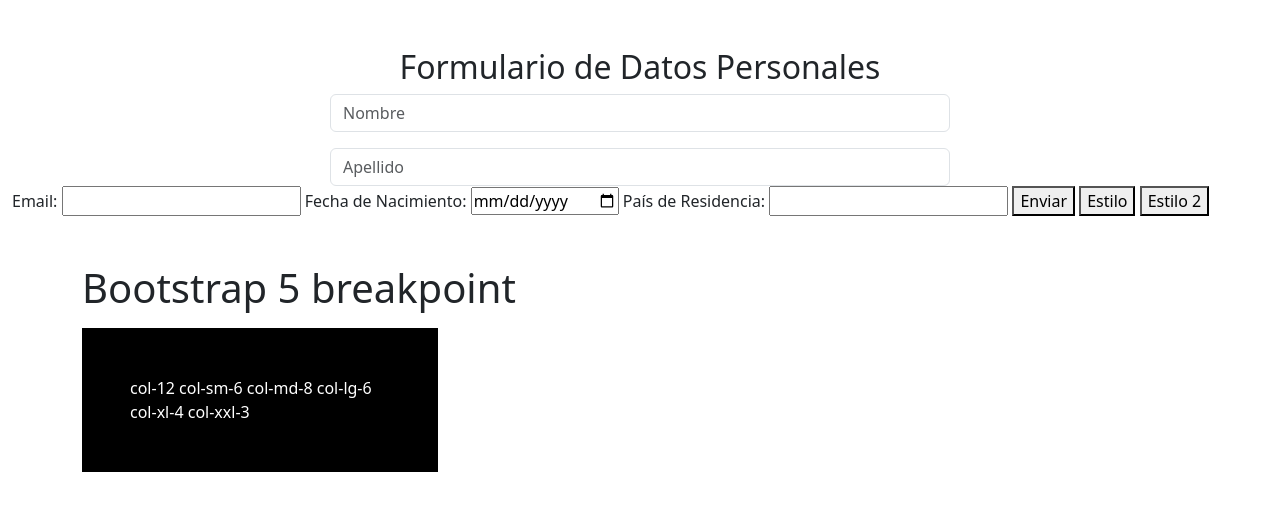
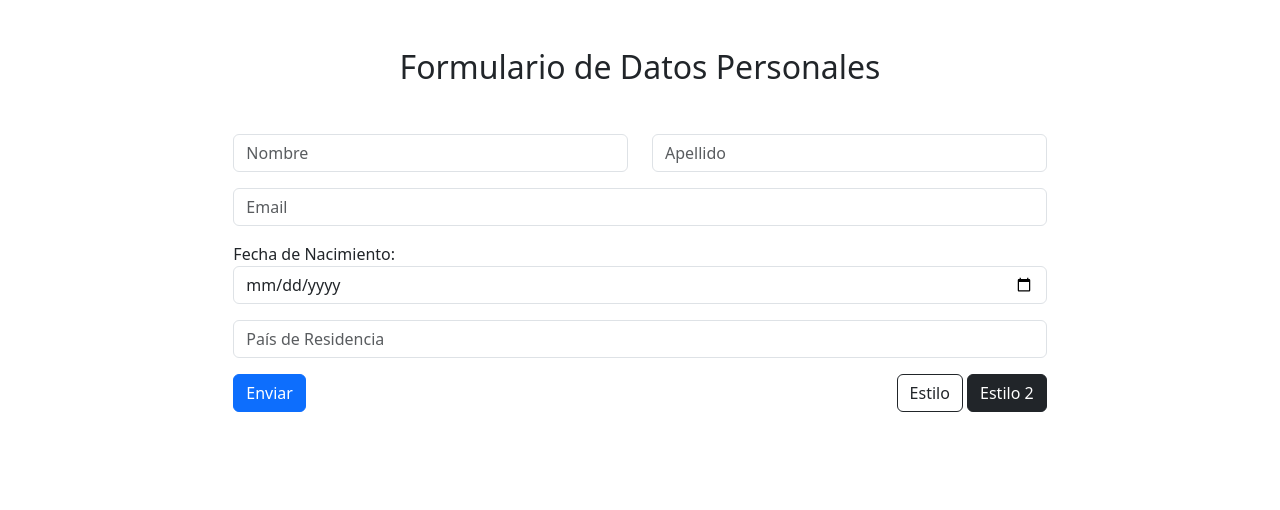
Before and after one commit to PMIglesias/bootcamp-fullstack-CILSA, a plain HTML site: page clase05/index.html in a window 1280 px wide. Drawn offline with nearby package versions, Linux system fonts and the light colour scheme.

Commit message:
Creado form con bootstrap

```diff
--- a/clase05/index.html
+++ b/clase05/index.html
@@ -1,5 +1,5 @@
 <!DOCTYPE html>
-<html lang="en">
+<html lang="en" data-bs-theme="light">
 
 <head>
     <meta charset="UTF-8">
@@ -13,50 +13,68 @@
 
 <body>
     <div class="container-fluid mt-5">
-        <h2 class="text-center">Formulario de Datos Personales</h2>
+        <h2 class="text-center m-5">Formulario de Datos Personales</h2>
         <form>
-            <div class="row g-3">
-                <div class="col-sm-6 col-md-6 offset-md-3 ">
-                    <input type="text" class="form-control" placeholder="Nombre"
+            <div class="row offset-md-2 col-md-8 offset-xl-2 col-xl-8">
+                <div class="col-sm-12 col-md-6">
+                    <input type="text" class="form-control mb-3" placeholder="Nombre"
                         aria-label="por favor, ingrese nombre completo">
                 </div>
-                <div class="col-sm-6 col-md-6 offset-md-3 ">
-                    <input type="text" class="form-control" placeholder="Apellido"
+                <div class="col-sm-12 col-md-6">
+                    <input type="text" class="form-control mb-3" placeholder="Apellido"
                         aria-label="Por favor, ingrese su apellido completo">
                 </div>
             </div>
-            <label for="email">Email:</label>
-            <input type="email" id="email" name="email" required
-                aria-label="Por favor, ingrese su dirección de correo electrónico.">
-
-            <label for="fecha-nacimiento">Fecha de Nacimiento:</label>
-            <input type="date" id="fecha-nacimiento" name="fecha-nacimiento" required
-                aria-label="Seleccione su fecha de nacimiento en el formato día, mes, año.">
-
-            <label for="pais">País de Residencia:</label>
-            <input type="text" id="pais" name="pais" required
-                aria-label="Por favor, ingrese el país en el que reside actualmente.">
-
-            <button type="submit" class="style-btn" aria-label="botón para enviar el formulario">Enviar</button>
-            <button type="button" class="style-btn" id="style1-btn"
-                aria-label="botón de estilo visual normal">Estilo</button>
-            <button type="button" class="style-btn" id="style2-btn"
-                aria-label="botón de estilo visual de alto contraste">Estilo
-                2</button>
+            <div class="row offset-md-2 col-md-8 offset-xl-2 col-xl-8">
+                <div class="col-12 mb-3">
+                    <input type="email" class="form-control" id="email" name="email" placeholder="Email" required
+                        aria-label="Por favor, ingrese su dirección de correo electrónico.">
+                </div>
+            </div>
+            <div class="row offset-md-2 col-md-8 offset-xl-2 col-xl-8">
+                <div class="col-12 mb-3 ">
+                    <label for="fecha-nacimiento">Fecha de Nacimiento:</label>
+                    <input type="date" class="form-control" id="fecha-nacimiento" name="fecha-nacimiento"
+                        placeholder="asd" required
+                        aria-label="Seleccione su fecha de nacimiento en el formato día, mes, año.">
+                </div>
+            </div>
+            <div class="row offset-md-2 col-md-8 offset-xl-2 col-xl-8">
+                <div class="col-12 mb-3">
+                    <input type="text" class="form-control" id="pais" name="pais" placeholder="País de Residencia"
+                        required aria-label="Por favor, ingrese el país en el que reside actualmente.">
+                </div>
+            </div>
+            <div class="row offset-md-2 col-md-8 offset-xl-2 col-xl-8">
+                <div class="col-md-6">
+                    <button class="btn btn-primary" type="submit"
+                        aria-label="botón para enviar el formulario">Enviar</button>
+                </div>
+                <div class="col-md-6 text-end">
+                    <button type="button" class="btn btn-outline-dark" id="style1-btn"
+                        aria-label="botón de estilo visual normal">Estilo</button>
+                    <button type="button" class="btn btn-dark" id="style2-btn"
+                        aria-label="botón de estilo visual de alto contraste">Estilo 2</button>
+                </div>
+            </div>
         </form>
     </div>
-    <div class="container my-5">
-        <h1>Bootstrap 5 breakpoint</h1>
-        <div class="row">
-            <div class="col-12 col-sm-6 col-md-8 col-lg-6 col-xl-4 col-xxl-3">
-                <div class="box bg-black text-white my-2 p-5">col-12 col-sm-6 col-md-8 col-lg-6 col-xl-4 col-xxl-3</div>
-            </div>
-        </div>
-    </div>
     <script src="https://cdn.jsdelivr.net/npm/bootstrap@5.3.3/dist/js/bootstrap.bundle.min.js"
-        integrity="sha384-YvpcrYf0tY3lHB60NNkmXc5s9fDVZLESaAA55NDzOxhy9GkcIdslK1eN7N6jIeHz"
-        crossorigin="anonymous"></script>
+        integrity="sha384-YvpcrYf0tY3lHB60NNkmXc5s9fDVZLESaAA55NDzOxhy9GkcIdslK1eN7N6jIeHz" crossorigin="anonymous">
+        </script>
+    <script>
+        document.getElementById('style1-btn').addEventListener('click', function () {
+            document.documentElement.setAttribute('data-bs-theme', 'light');
+            this.className = 'btn btn-outline-dark';
+            document.getElementById('style2-btn').className = 'btn btn-dark';
+        });
 
+        document.getElementById('style2-btn').addEventListener('click', function () {
+            document.documentElement.setAttribute('data-bs-theme', 'dark');
+            this.className = 'btn btn-dark btn-outline-light';
+            document.getElementById('style1-btn').className = 'btn btn-light';
+        });
+    </script>
 </body>
 
 </html>
```
